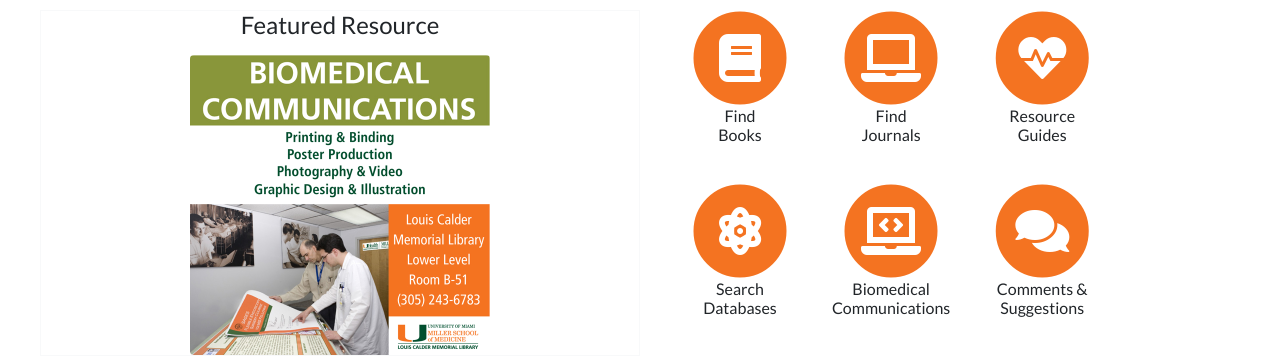
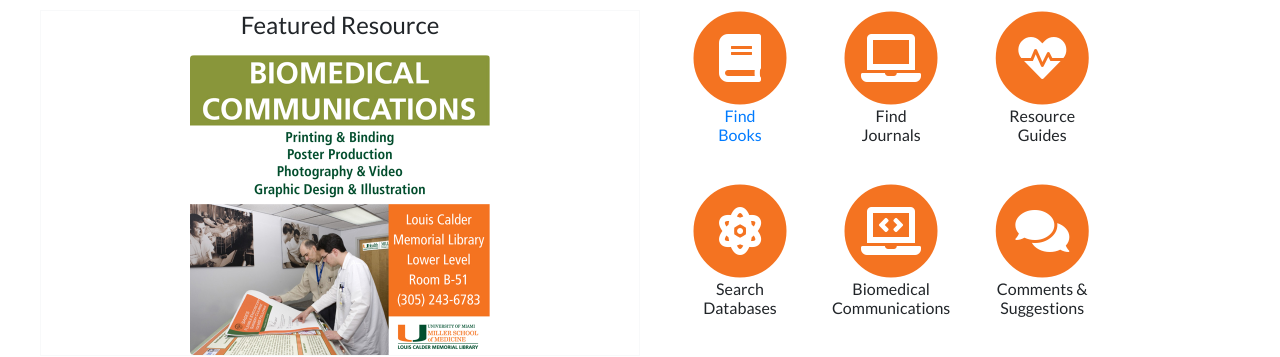
Before and after one commit to sxh275/calder, a Jekyll site: the page built from index.html, in a window 1280 px wide. Shown: the part 191-548 px from the top of the page. Built offline with Jekyll 4.4.1, drawn with Linux system fonts in a browser that asks for light colours; nearby versions of some CDN libraries; library files that are not in the unit come from our copies.

Commit message:
begin linking services

```diff
--- a/_includes/home/services.html
+++ b/_includes/home/services.html
@@ -25,11 +25,12 @@
             <ul class="list-inline">
 
                     <li class="list-inline-item">
-                    <span class="fa-stack fa-3x">
+                   <a href="https://calder.med.miami.edu/ebooksindex.html">
+                       <span class="fa-stack fa-3x">
                         <i class="fa fa-circle fa-stack-2x icon-background1"></i>
                         <i class="fa fa-book fa-stack-1x fa-inverse"></i>
-                    </span>
-                        <h6 class="service-heading">Find</br>Books</h6>
+                       </span></a>
+                        <a href="https://calder.med.miami.edu/ebooksindex.html"><h6 class="service-heading">Find</br>Books</h6></a>
                     </li>
 
                     <li class="list-inline-item">
```
